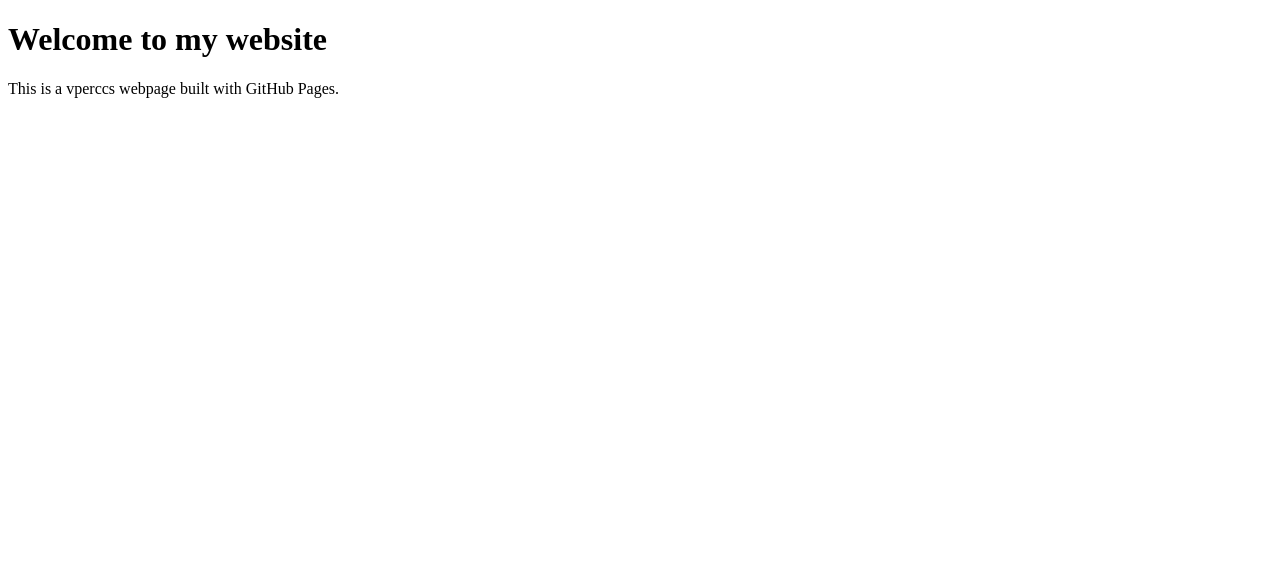
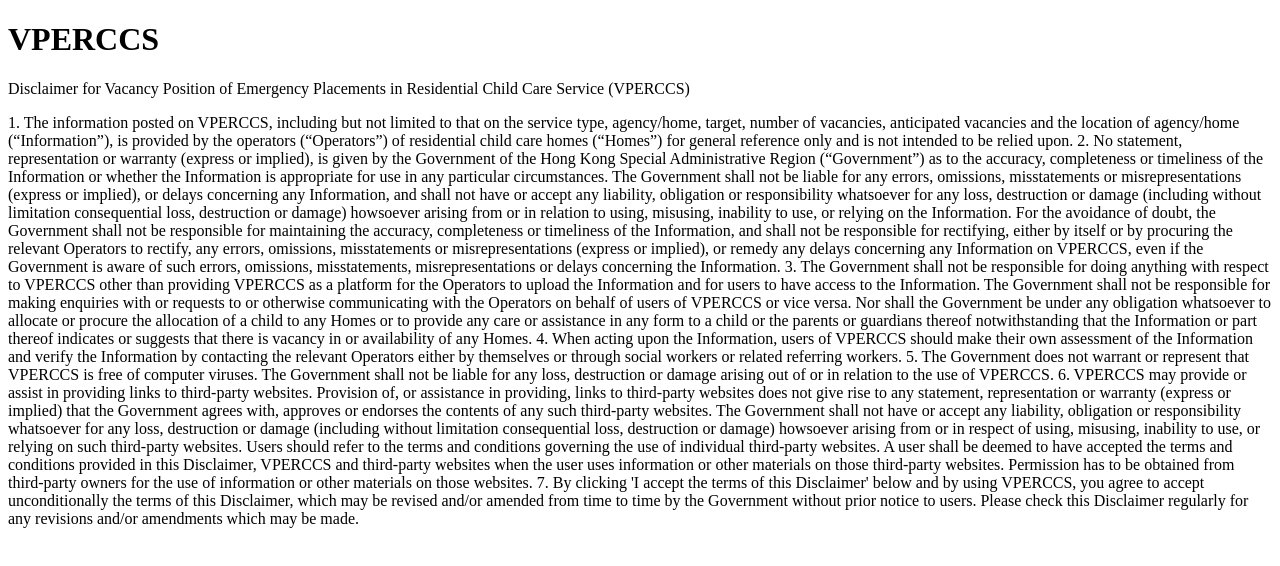
Before and after one commit to no3lunch/vperccs, a plain HTML site: page index.html in a window 1280 px wide. Drawn offline with Linux system fonts and the light colour scheme.

Commit message:
Update index.html

```diff
--- a/index.html
+++ b/index.html
@@ -1,10 +1,25 @@
 <!DOCTYPE html>
 <html>
 <head>
-	<title>vperccs Website</title>
+	<title>VPERCCS</title>
 </head>
 <body>
-	<h1>Welcome to my website</h1>
-	<p>This is a vperccs webpage built with GitHub Pages.</p>
+	<h1>VPERCCS</h1>
+	<p></p>Disclaimer for Vacancy Position of Emergency Placements in Residential Child Care Service (VPERCCS)</p>
+
+1.      The information posted on VPERCCS, including but not limited to that on the service type, agency/home, target, number of vacancies, anticipated vacancies and the location of agency/home (“Information”), is provided by the operators (“Operators”) of residential child care homes (“Homes”) for general reference only and is not intended to be relied upon.
+
+2.      No statement, representation or warranty (express or implied), is given by the Government of the Hong Kong Special Administrative Region (“Government”) as to the accuracy, completeness or timeliness of the Information or whether the Information is appropriate for use in any particular circumstances. The Government shall not be liable for any errors, omissions, misstatements or misrepresentations (express or implied), or delays concerning any Information, and shall not have or accept any liability, obligation or responsibility whatsoever for any loss, destruction or damage (including without limitation consequential loss, destruction or damage) howsoever arising from or in relation to using, misusing, inability to use, or relying on the Information.  For the avoidance of doubt, the Government shall not be responsible for maintaining the accuracy, completeness or timeliness of the Information, and shall not be responsible for rectifying, either by itself or by procuring the relevant Operators to rectify, any errors, omissions, misstatements or misrepresentations (express or implied), or remedy any delays concerning any Information on VPERCCS, even if the Government is aware of such errors, omissions, misstatements, misrepresentations or delays concerning the Information.
+
+3.      The Government shall not be responsible for doing anything with respect to VPERCCS other than providing VPERCCS as a platform for the Operators to upload the Information and for users to have access to the Information. The Government shall not be responsible for making enquiries with or requests to or otherwise communicating with the Operators on behalf of users of VPERCCS or vice versa.  Nor shall the Government be under any obligation whatsoever to allocate or procure the allocation of a child to any Homes or to provide any care or assistance in any form to a child or the parents or guardians thereof notwithstanding that the Information or part thereof indicates or suggests that there is vacancy in or availability of any Homes.
+
+4.      When acting upon the Information, users of VPERCCS should make their own assessment of the Information and verify the Information by contacting the relevant Operators either by themselves or through social workers or related referring workers.
+
+5.      The Government does not warrant or represent that VPERCCS is free of computer viruses. The Government shall not be liable for any loss, destruction or damage arising out of or in relation to the use of VPERCCS.
+
+6.      VPERCCS may provide or assist in providing links to third-party websites.  Provision of, or assistance in providing, links to third-party websites does not give rise to any statement, representation or warranty (express or implied) that the Government agrees with, approves or endorses the contents of any such third-party websites. The Government shall not have or accept any liability, obligation or responsibility whatsoever for any loss, destruction or damage (including without limitation consequential loss, destruction or damage) howsoever arising from or in respect of using, misusing, inability to use, or relying on such third-party websites.  Users should refer to the terms and conditions governing the use of individual third-party websites.  A user shall be deemed to have accepted the terms and conditions provided in this Disclaimer, VPERCCS and third-party websites when the user uses information or other materials on those third-party websites.  Permission has to be obtained from third-party owners for the use of information or other materials on those websites.
+
+7.      By clicking 'I accept the terms of this Disclaimer' below and by using VPERCCS, you agree to accept unconditionally the terms of this Disclaimer, which may be revised and/or amended from time to time by the Government without prior notice to users. Please check this Disclaimer regularly for any revisions and/or amendments which may be made.
+
 </body>
 </html>
```
